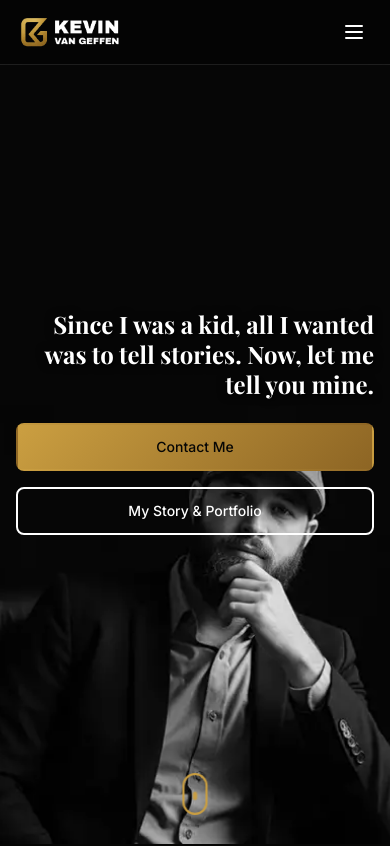
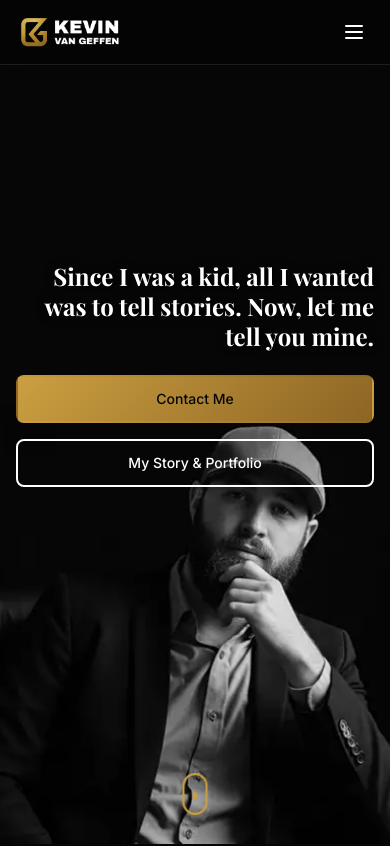
Before and after one commit to Kevinvangeffen/kevin-van-geffen, a Next.js app: page / in a window 390 px wide. Shown: the top 846 px of the page. Built offline with nearby package versions, Linux system fonts and the light colour scheme; a web font is replaced by a local one.

Commit message:
Move hero text and buttons up 100px on mobile only

```diff
--- a/src/app/page.tsx
+++ b/src/app/page.tsx
@@ -208,7 +208,7 @@ export default function Home() {
         </div>
 
         <div className="relative z-10 max-w-7xl mx-auto px-4 sm:px-6 lg:px-8 w-full">
-          <div className="max-w-4xl ml-auto">
+          <div className="max-w-4xl ml-auto -mt-24 md:mt-0">
             <h1 className="text-2xl sm:text-4xl md:text-6xl lg:text-7xl font-display font-bold leading-tight mb-6 md:mb-8 text-white text-right" style={{textShadow: '3px 3px 6px rgba(0, 0, 0, 0.9), 1px 1px 2px rgba(0, 0, 0, 0.7), 0 0 10px rgba(0, 0, 0, 0.5)'}}>
               Since I was a kid, all I wanted was to tell stories. Now, let me tell you mine.
             </h1>
```
